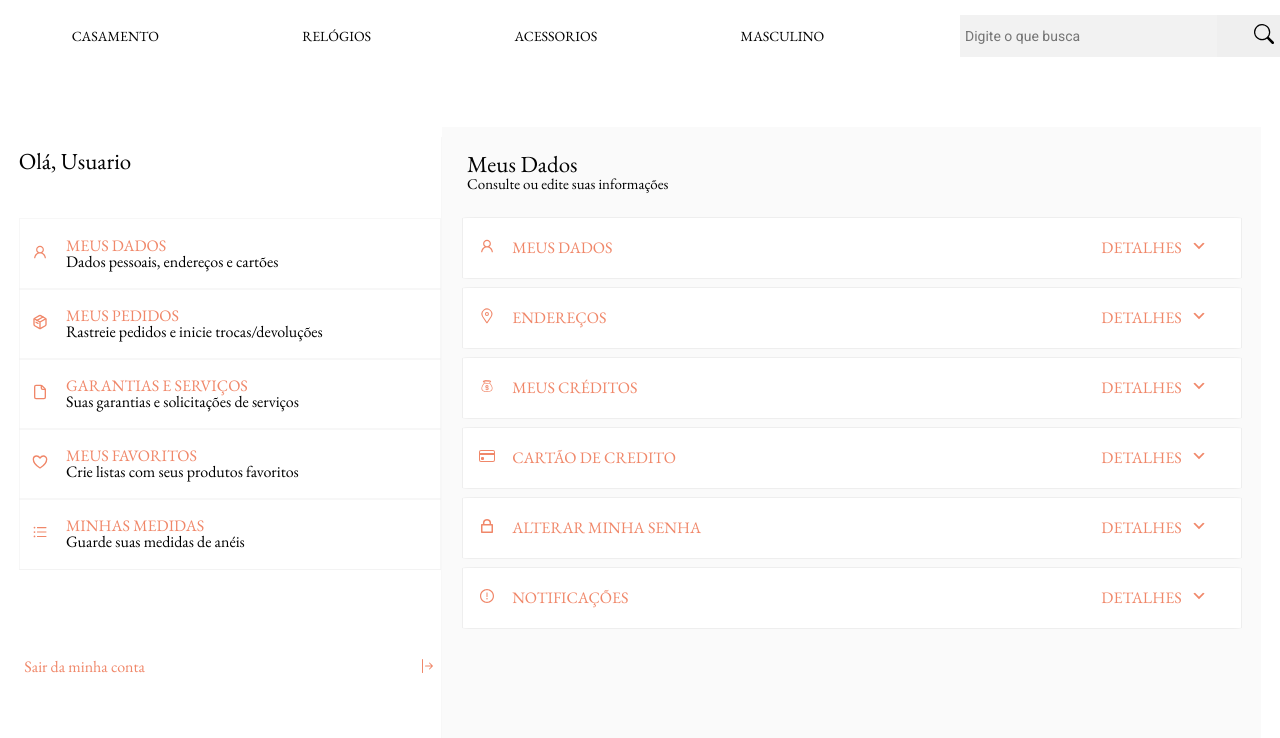
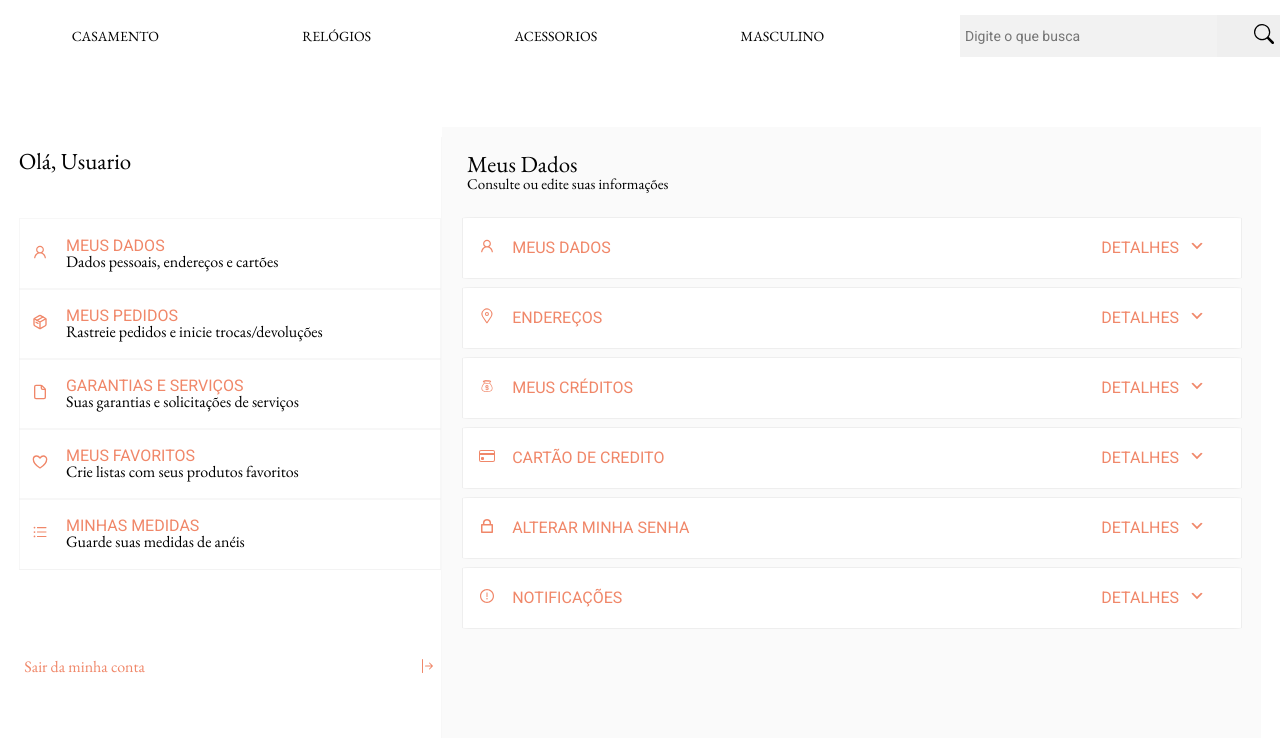
Before and after one commit to paulokbk/projetoIntegradorGrupo5, a plain HTML site: page public/usuario.html in a window 1280 px wide. Shown: the part 62-800 px from the top of the page. Drawn offline with nearby package versions, Linux system fonts and the light colour scheme.

Commit message:
UserMenu FontFamily Fixed

```diff
--- a/public/usuario.html
+++ b/public/usuario.html
@@ -59,7 +59,7 @@
                             </svg>
                         </div>
                         <div id="text_left">
-                            <p class="orange texto_garamond">MEUS DADOS</p>
+                            <p class="orange texto_roboto">MEUS DADOS</p>
                             <p>Dados pessoais, endereços e cartões</p>
                         </div>
                     </div>
@@ -78,7 +78,7 @@
                             </svg>
                         </div>
                         <div id="text_left">
-                            <p class="orange texto_garamond">MEUS PEDIDOS</p>
+                            <p class="orange texto_roboto">MEUS PEDIDOS</p>
                             <p>Rastreie pedidos e inicie trocas/devoluções</p>
                         </div>
                     </div>
@@ -96,7 +96,7 @@
                             </svg>
                         </div>
                         <div id="text_left">
-                            <p class="orange texto_garamond">GARANTIAS E SERVIÇOS</p>
+                            <p class="orange texto_roboto">GARANTIAS E SERVIÇOS</p>
                             <p>Suas garantias e solicitações de serviços</p>
                         </div>
                     </div>
@@ -112,7 +112,7 @@
                             </svg>
                         </div>
                         <div id="text_left">
-                            <p class="orange texto_garamond">MEUS FAVORITOS</p>
+                            <p class="orange texto_roboto">MEUS FAVORITOS</p>
                             <p>Crie listas com seus produtos favoritos</p>
                         </div>
                     </div>
@@ -127,7 +127,7 @@
                             </svg>
                         </div>
                         <div id="text_left">
-                            <p class="orange texto_garamond">MINHAS MEDIDAS</p>
+                            <p class="orange texto_roboto">MINHAS MEDIDAS</p>
                             <p>Guarde suas medidas de anéis</p>
                         </div>
                     </div>
@@ -162,12 +162,12 @@
                             <div id="icon_right">
                                 <svg xmlns="http://www.w3.org/2000/svg" aria-hidden="true" role="img" width="1em" height="1em" preserveAspectRatio="xMidYMid meet" viewBox="0 0 1024 1024"><path fill="currentColor" d="M858.5 763.6a374 374 0 0 0-80.6-119.5a375.63 375.63 0 0 0-119.5-80.6c-.4-.2-.8-.3-1.2-.5C719.5 518 760 444.7 760 362c0-137-111-248-248-248S264 225 264 362c0 82.7 40.5 156 102.8 201.1c-.4.2-.8.3-1.2.5c-44.8 18.9-85 46-119.5 80.6a375.63 375.63 0 0 0-80.6 119.5A371.7 371.7 0 0 0 136 901.8a8 8 0 0 0 8 8.2h60c4.4 0 7.9-3.5 8-7.8c2-77.2 33-149.5 87.8-204.3c56.7-56.7 132-87.9 212.2-87.9s155.5 31.2 212.2 87.9C779 752.7 810 825 812 902.2c.1 4.4 3.6 7.8 8 7.8h60a8 8 0 0 0 8-8.2c-1-47.8-10.9-94.3-29.5-138.2zM512 534c-45.9 0-89.1-17.9-121.6-50.4S340 407.9 340 362c0-45.9 17.9-89.1 50.4-121.6S466.1 190 512 190s89.1 17.9 121.6 50.4S684 316.1 684 362c0 45.9-17.9 89.1-50.4 121.6S557.9 534 512 534z"/></svg>                            </div>
                             <div id="text_right">
-                                <p class="orange texto_garamond">MEUS DADOS</p>
+                                <p class="orange texto_roboto">MEUS DADOS</p>
                             </div>
                         </div>
                         <div id="options_detail">
                             <div id="detail">
-                                <p class="orange texto_garamond">DETALHES</p>
+                                <p class="orange texto_roboto">DETALHES</p>
                             </div>
                             <div id="icon_detail">
                                 <svg xmlns="http://www.w3.org/2000/svg" aria-hidden="true" role="img" width="1em" height="1em" preserveAspectRatio="xMidYMid meet" viewBox="0 0 20 20"><path fill="currentColor" d="m5 6l5 5l5-5l2 1l-7 7l-7-7z"/></svg>                            </div>
@@ -183,12 +183,12 @@
                                 <svg xmlns="http://www.w3.org/2000/svg" aria-hidden="true" role="img" width="1em" height="1em" preserveAspectRatio="xMidYMid meet" viewBox="0 0 512 512"><path fill="currentColor" d="M253.924 127.592a64 64 0 1 0 64 64a64.073 64.073 0 0 0-64-64Zm0 96a32 32 0 1 1 32-32a32.037 32.037 0 0 1-32 32Z"/><path fill="currentColor" d="M376.906 68.515A173.922 173.922 0 0 0 108.2 286.426l120.907 185.613a29.619 29.619 0 0 0 49.635 0l120.911-185.613a173.921 173.921 0 0 0-22.747-217.911Zm-4.065 200.444l-118.916 182.55l-118.917-182.55c-36.4-55.879-28.593-130.659 18.563-177.817a141.92 141.92 0 0 1 200.708 0c47.156 47.158 54.962 121.938 18.562 177.817Z"/></svg>
                             </div>
                             <div id="text_right">
-                                <p class="orange texto_garamond">ENDEREÇOS</p>
+                                <p class="orange texto_roboto">ENDEREÇOS</p>
                             </div>
                         </div>
                         <div id="options_detail">
                             <div id="detail">
-                                <p class="orange texto_garamond">DETALHES</p>
+                                <p class="orange texto_roboto">DETALHES</p>
                             </div>
                             <div id="icon_detail">
                                 <svg xmlns="http://www.w3.org/2000/svg" aria-hidden="true" role="img" width="1em" height="1em" preserveAspectRatio="xMidYMid meet" viewBox="0 0 20 20"><path fill="currentColor" d="m5 6l5 5l5-5l2 1l-7 7l-7-7z"/></svg>                            </div>
@@ -204,12 +204,12 @@
                                 <svg xmlns="http://www.w3.org/2000/svg" aria-hidden="true" role="img" width="1em" height="1em" preserveAspectRatio="xMidYMid meet" viewBox="0 0 48 48"><g fill="currentColor" fill-rule="evenodd" clip-rule="evenodd"><path d="M28.772 24.667A4.001 4.001 0 0 0 25 22v-1h-2v1a4 4 0 1 0 0 8v4c-.87 0-1.611-.555-1.887-1.333a1 1 0 1 0-1.885.666A4.001 4.001 0 0 0 23 36v1h2v-1a4 4 0 0 0 0-8v-4a2 2 0 0 1 1.886 1.333a1 1 0 1 0 1.886-.666ZM23 24a2 2 0 1 0 0 4v-4Zm2 10a2 2 0 1 0 0-4v4Z"/><path d="M13.153 8.621C15.607 7.42 19.633 6 24.039 6c4.314 0 8.234 1.361 10.675 2.546l.138.067c.736.364 1.33.708 1.748.987L32.906 15C41.422 23.706 48 41.997 24.039 41.997S6.479 24.038 15.069 15l-3.67-5.4c.283-.185.642-.4 1.07-.628c.212-.114.44-.231.684-.35Zm17.379 6.307l2.957-4.323c-2.75.198-6.022.844-9.172 1.756c-2.25.65-4.75.551-7.065.124a25.167 25.167 0 0 1-1.737-.386l1.92 2.827c4.115 1.465 8.981 1.465 13.097.002ZM16.28 16.63c4.815 1.86 10.602 1.86 15.417-.002a29.255 29.255 0 0 1 4.988 7.143c1.352 2.758 2.088 5.515 1.968 7.891c-.116 2.293-1.018 4.252-3.078 5.708c-2.147 1.517-5.758 2.627-11.537 2.627c-5.785 0-9.413-1.091-11.58-2.591c-2.075-1.438-2.986-3.37-3.115-5.632c-.135-2.35.585-5.093 1.932-7.87c1.285-2.648 3.078-5.197 5.005-7.274Zm-1.15-6.714c.8.238 1.636.445 2.484.602c2.15.396 4.306.454 6.146-.079a54.097 54.097 0 0 1 6.53-1.471C28.45 8.414 26.298 8 24.038 8c-3.445 0-6.658.961-8.908 1.916Z"/></g></svg>
                             </div>
                             <div id="text_right">
-                                <p class="orange texto_garamond">MEUS CRÉDITOS</p>
+                                <p class="orange texto_roboto">MEUS CRÉDITOS</p>
                             </div>
                         </div>
                         <div id="options_detail">
                             <div id="detail">
-                                <p class="orange texto_garamond">DETALHES</p>
+                                <p class="orange texto_roboto">DETALHES</p>
                             </div>
                             <div id="icon_detail">
                                 <svg xmlns="http://www.w3.org/2000/svg" aria-hidden="true" role="img" width="1em" height="1em" preserveAspectRatio="xMidYMid meet" viewBox="0 0 20 20"><path fill="currentColor" d="m5 6l5 5l5-5l2 1l-7 7l-7-7z"/></svg>                            </div>
@@ -225,12 +225,12 @@
                                 <svg xmlns="http://www.w3.org/2000/svg" aria-hidden="true" role="img" width="1em" height="1em" preserveAspectRatio="xMidYMid meet" viewBox="0 0 16 16"><g fill="currentColor"><path d="M0 4a2 2 0 0 1 2-2h12a2 2 0 0 1 2 2v8a2 2 0 0 1-2 2H2a2 2 0 0 1-2-2V4zm2-1a1 1 0 0 0-1 1v1h14V4a1 1 0 0 0-1-1H2zm13 4H1v5a1 1 0 0 0 1 1h12a1 1 0 0 0 1-1V7z"/><path d="M2 10a1 1 0 0 1 1-1h1a1 1 0 0 1 1 1v1a1 1 0 0 1-1 1H3a1 1 0 0 1-1-1v-1z"/></g></svg>
                             </div>
                             <div id="text_right">
-                                <p class="orange texto_garamond">CARTÃO DE CREDITO</p>
+                                <p class="orange texto_roboto">CARTÃO DE CREDITO</p>
                             </div>
                         </div>
                         <div id="options_detail">
                             <div id="detail">
-                                <p class="orange texto_garamond">DETALHES</p>
+                                <p class="orange texto_roboto">DETALHES</p>
                             </div>
                             <div id="icon_detail">
                                 <svg xmlns="http://www.w3.org/2000/svg" aria-hidden="true" role="img" width="1em" height="1em" preserveAspectRatio="xMidYMid meet" viewBox="0 0 20 20"><path fill="currentColor" d="m5 6l5 5l5-5l2 1l-7 7l-7-7z"/></svg>                            </div>
@@ -245,12 +245,12 @@
                             <div id="icon_right">
                                 <svg xmlns="http://www.w3.org/2000/svg" aria-hidden="true" role="img" width="1em" height="1em" preserveAspectRatio="xMidYMid meet" viewBox="0 0 16 16"><path fill="none" stroke="currentColor" stroke-linecap="round" stroke-linejoin="round" stroke-width="1.5" d="M2.75 6.75h10.5v7.5H2.75zm2-.5s-1-4.5 3.25-4.5s3.25 4.5 3.25 4.5"/></svg>                            </div>
                             <div id="text_right">
-                                <p class="orange texto_garamond">ALTERAR MINHA SENHA</p>
+                                <p class="orange texto_roboto">ALTERAR MINHA SENHA</p>
                             </div>
                         </div>
                         <div id="options_detail">
                             <div id="detail">
-                                <p class="orange texto_garamond">DETALHES</p>
+                                <p class="orange texto_roboto">DETALHES</p>
                             </div>
                             <div id="icon_detail">
                                 <svg xmlns="http://www.w3.org/2000/svg" aria-hidden="true" role="img" width="1em" height="1em" preserveAspectRatio="xMidYMid meet" viewBox="0 0 20 20"><path fill="currentColor" d="m5 6l5 5l5-5l2 1l-7 7l-7-7z"/></svg>
@@ -267,12 +267,12 @@
                                 <svg xmlns="http://www.w3.org/2000/svg" aria-hidden="true" role="img" width="1em" height="1em" preserveAspectRatio="xMidYMid meet" viewBox="0 0 1024 1024"><path fill="currentColor" d="M512 64C264.6 64 64 264.6 64 512s200.6 448 448 448s448-200.6 448-448S759.4 64 512 64zm0 820c-205.4 0-372-166.6-372-372s166.6-372 372-372s372 166.6 372 372s-166.6 372-372 372z"/><path fill="currentColor" d="M464 688a48 48 0 1 0 96 0a48 48 0 1 0-96 0zm24-112h48c4.4 0 8-3.6 8-8V296c0-4.4-3.6-8-8-8h-48c-4.4 0-8 3.6-8 8v272c0 4.4 3.6 8 8 8z"/></svg>
                             </div>
                             <div id="text_right">
-                                <p class="orange texto_garamond">NOTIFICAÇÕES</p>
+                                <p class="orange texto_roboto">NOTIFICAÇÕES</p>
                             </div>
                         </div>
                         <div id="options_detail">
                             <div id="detail">
-                                <p class="orange texto_garamond">DETALHES</p>
+                                <p class="orange texto_roboto">DETALHES</p>
                             </div>
                             <div id="icon_detail">
                                 <svg xmlns="http://www.w3.org/2000/svg" aria-hidden="true" role="img" width="1em" height="1em" preserveAspectRatio="xMidYMid meet" viewBox="0 0 20 20"><path fill="currentColor" d="m5 6l5 5l5-5l2 1l-7 7l-7-7z"/></svg>                            </div>
```
